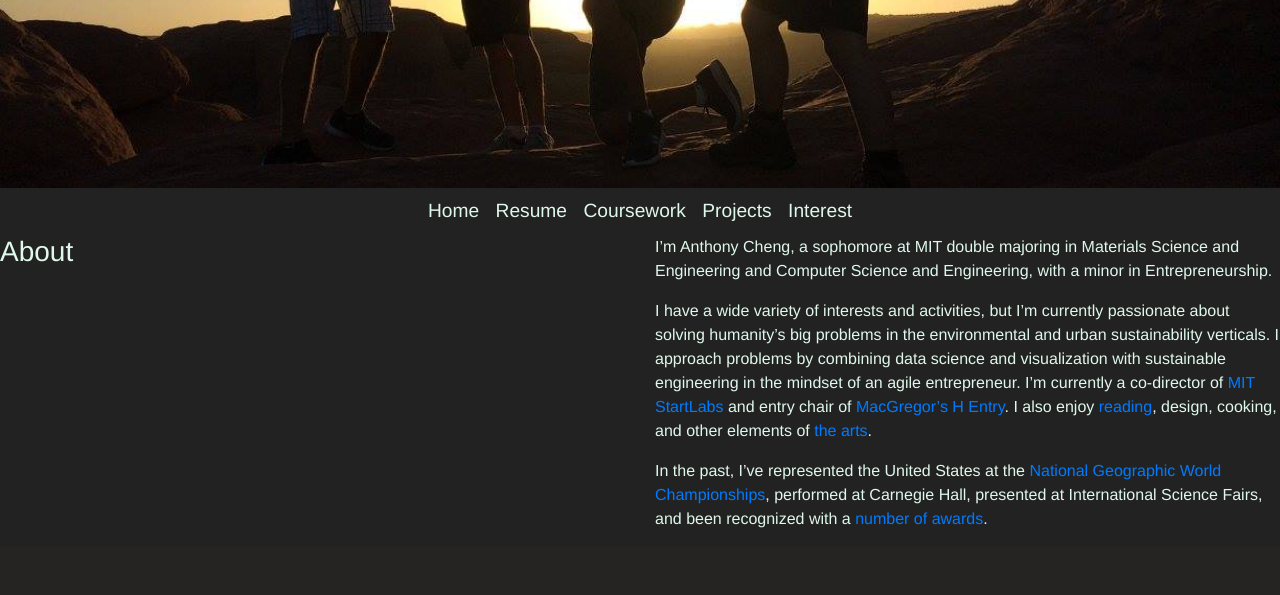
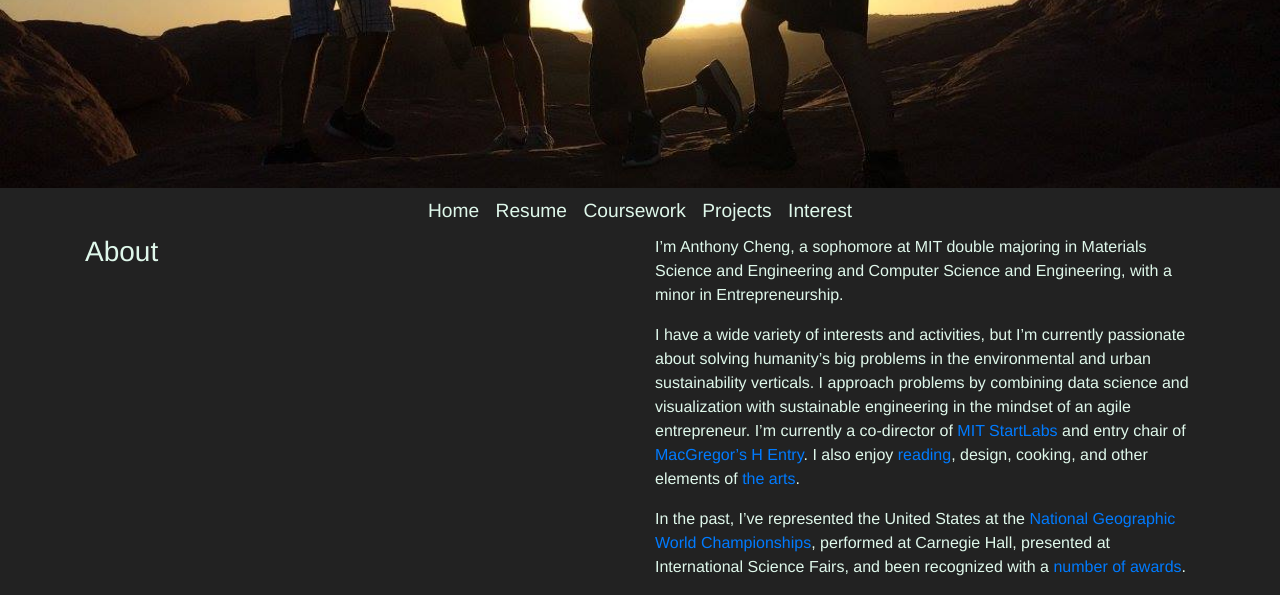
Before and after one commit to acheng98/acheng98.github.io, a PHP site: page / in a window 1280 px wide. Shown: the part 612-1207 px from the top of the page. Before the commit the page ends 1140 px from the top, so only its background shows below. Run offline with PHP 8.4, Linux system fonts and the light colour scheme; some libraries are stand-ins or nearby versions.

Commit message:
fixed container

```diff
--- a/index.html
+++ b/index.html
@@ -17,6 +17,7 @@
 		<h1> Anthony Cheng </h1>
 	</div>
 
+	<div class="container">
 	<div id='menu'>
 		<button href=''> Home </button>
 		<a href='./media/resume.pdf' target='_blank'><button> Resume </button></a>
@@ -36,5 +37,6 @@
 			<p>In the past, I&#8217;ve represented the United States at the <a href="http://ocean.nationalgeographic.com/geobee/world-championship-photos/#/110723-ngwc-174_37770_600x450.jpg">National Geographic World Championships</a>, performed at Carnegie Hall, presented at International Science Fairs, and been recognized with a <a href="https://www2.ed.gov/programs/psp/2016/scholars.pdf">number</a> <a href="http://www.coca-colascholarsfoundation.org/blog/2016-coca-cola-scholars/">of</a> <a href="https://www.deseretnews.com/article/865649831/2016-Sterling-Scholar-Award-winners-geared-up-to-solve-worlds-problems.html">awards</a>.</p>
 		</div>
 	</div>
+	</div>
 </body>
 </html>
--- a/styles.css
+++ b/styles.css
@@ -13,6 +13,7 @@ html {
 body {
 	height: 100%;
 	color: #DFF8EB;
+	margin: auto;
 	background-color: #222222;
 	font-family: "Libre Franklin", "Helvetica Neue", helvetica, arial, sans-serif;
 }
```
